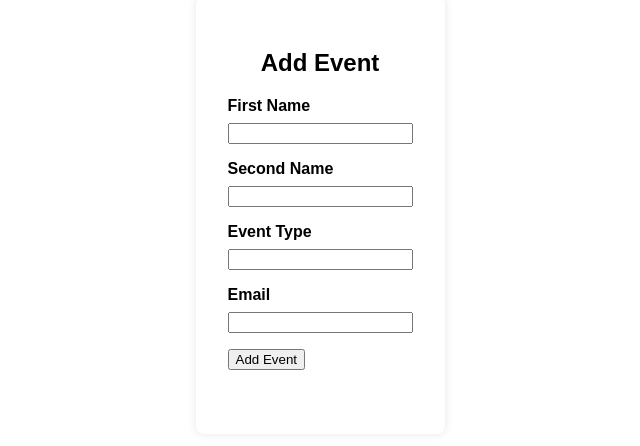
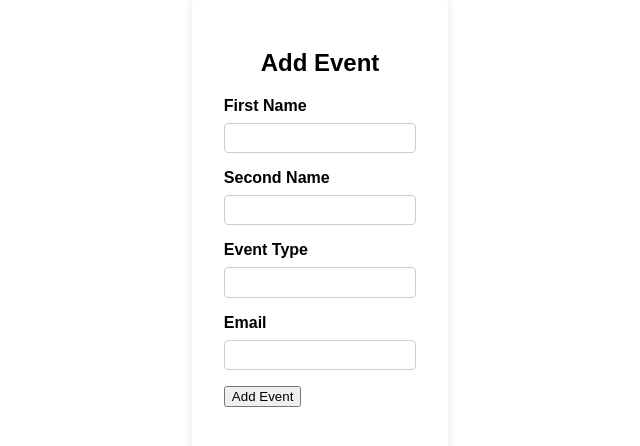
Before and after one commit to Markmcl25/task_management, a website: page index.html in a window 1280 px wide. Shown: the part 48-494 px from the top of the page, without its empty margins (320-960 px from the left). Drawn offline with Linux system fonts and the light colour scheme.

Commit message:
added more css for event input fields and added button section

```diff
--- a/style.css
+++ b/style.css
@@ -34,3 +34,15 @@ h2 {
     margin-bottom: 0.5em;
     font-weight: bold;
 }
+
+.form-group input {
+    width: 100%;
+    padding: 0.5em;
+    border: 1px solid #ccc;
+    border-radius: 4px;
+    box-sizing: border-box;
+}
+
+button {
+
+}
```
